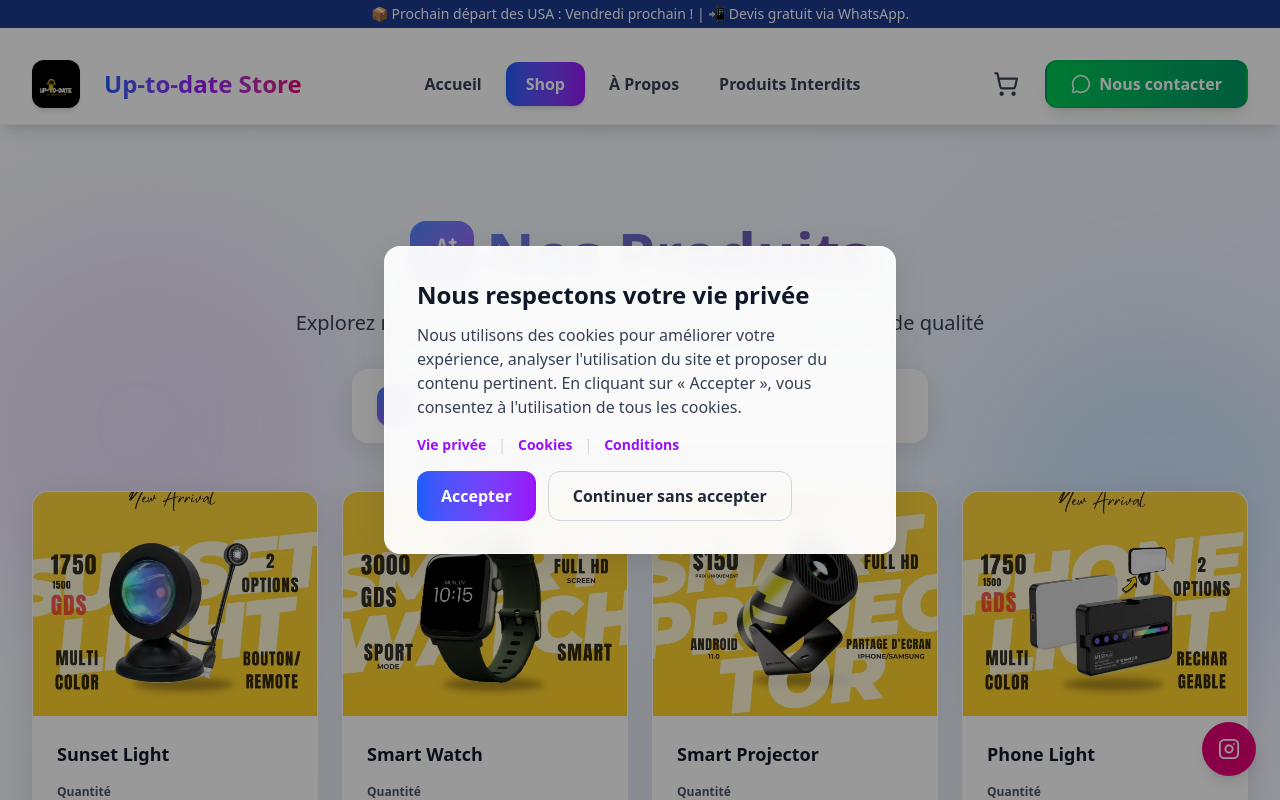
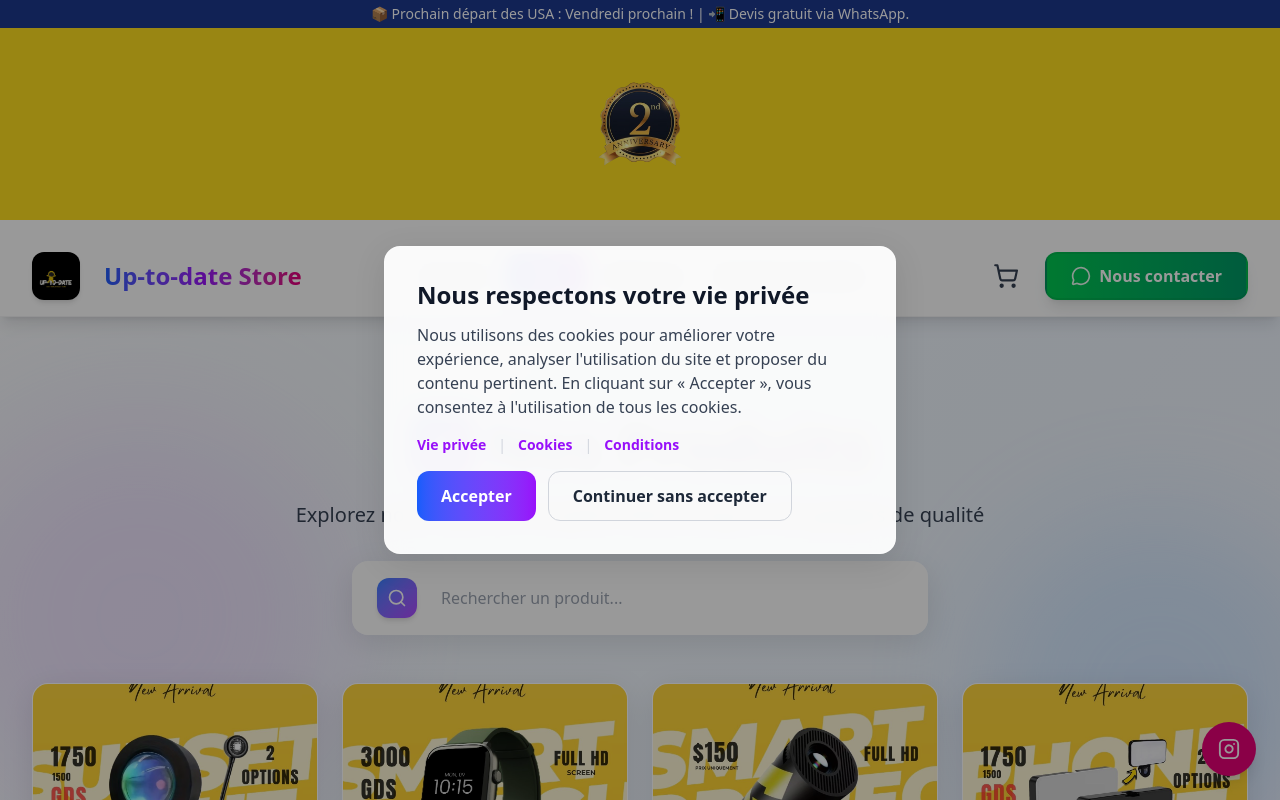
Before and after one commit to Fiedly71/up-to-date-store, a Next.js app: page /produits in a window 1280 px wide. Shown: the top 800 px of the page. Built offline with nearby package versions, Linux system fonts and the light colour scheme.

Commit message:
ajoout de nouvelle image dans layout

```diff
--- a/app/layout.tsx
+++ b/app/layout.tsx
@@ -41,6 +41,15 @@ export default function RootLayout({
           📦 Prochain départ des USA : Vendredi prochain ! | 📲 Devis gratuit via WhatsApp.
         </div>
 
+        {/* 2nd Anniversary Banner */}
+        <div className="w-full bg-yellow-300 text-center py-4">
+          <img
+            src="/2nd.png"
+            alt="2nd Anniversary Celebration"
+            className="mx-auto h-40 object-contain"
+          />
+        </div>
+
         <div className="pt-4">
           {children}
           <Analytics />
--- a/app/page.tsx
+++ b/app/page.tsx
@@ -236,7 +236,7 @@ export default function Home() {
               { id: 103, name: "Smart Projector", image: "/Smart Projector.jpg" },
               { id: 104, name: "Phone Light", image: "/Phone Light.jpg" },
               { id: 105, name: "LED Light", image: "/Led2.jpg" },
-              { id: 106, name: "Headphon / 3", image: "/hp.jpg" }, // Nouveau produit ajouté
+              { id: 106, name: "Headphones/3", image: "/hp.jpg" }, // Correction du nom
             ].map((product, index) => (
               <div
                 key={index}
--- a/app/produits/page.tsx
+++ b/app/produits/page.tsx
@@ -12,7 +12,7 @@ const newArrivals = [
   { id: 103, name: "Smart Projector", image: "/Smart Projector.jpg" },
   { id: 104, name: "Phone Light", image: "/Phone Light.jpg" },
   { id: 105, name: "LED Light", image: "/Led2.jpg" },
-  { id: 106, name: "Headphon / 3", image: "/hp.jpg" }, // Nouveau produit ajouté
+  { id: 106, name: "Headphones/3", image: "/hp.jpg" }, // Correction du nom
 ];
 
 export default function Produits() {
```
Also changed, not shown: public/2nd.png (added).
